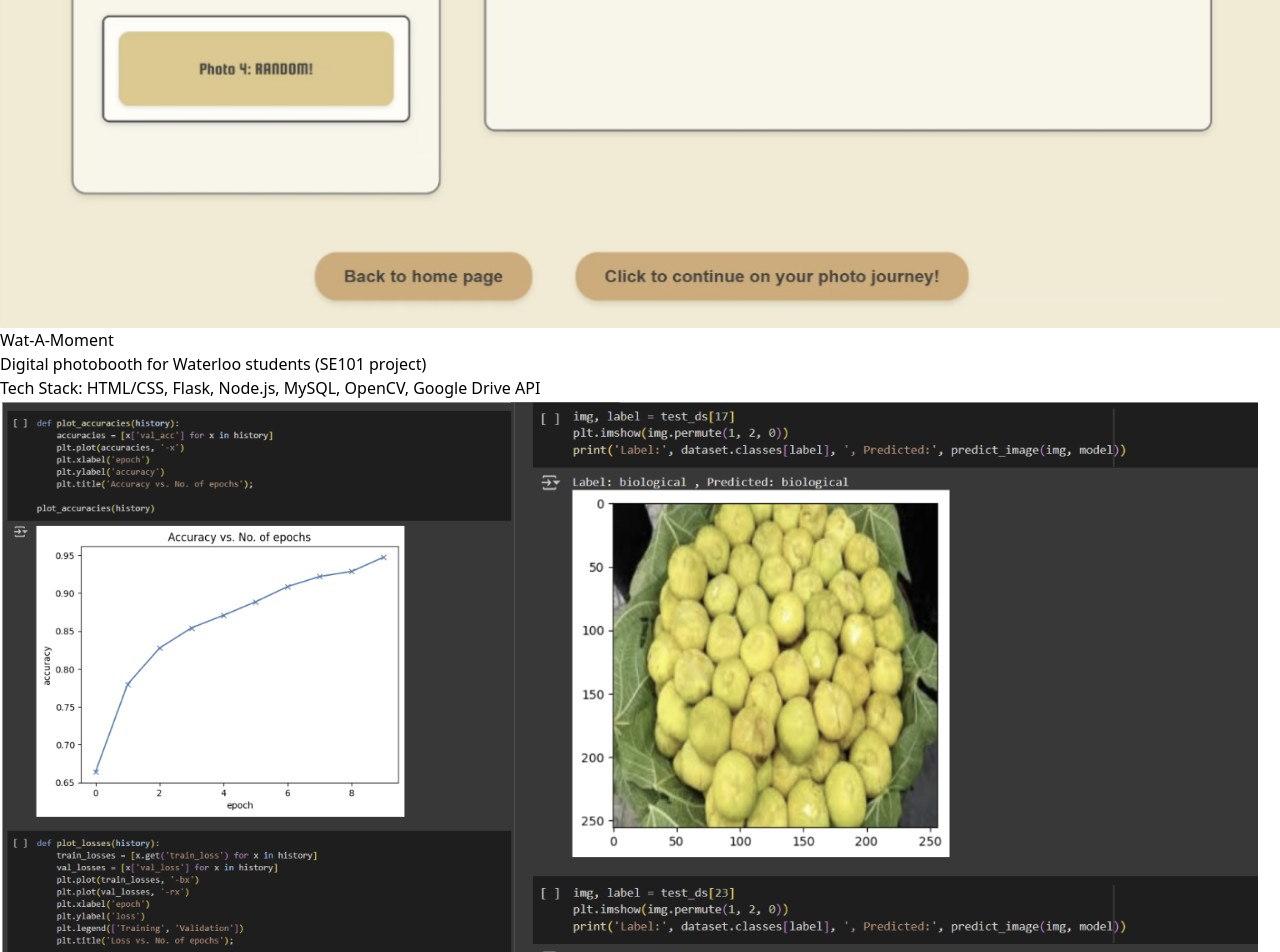
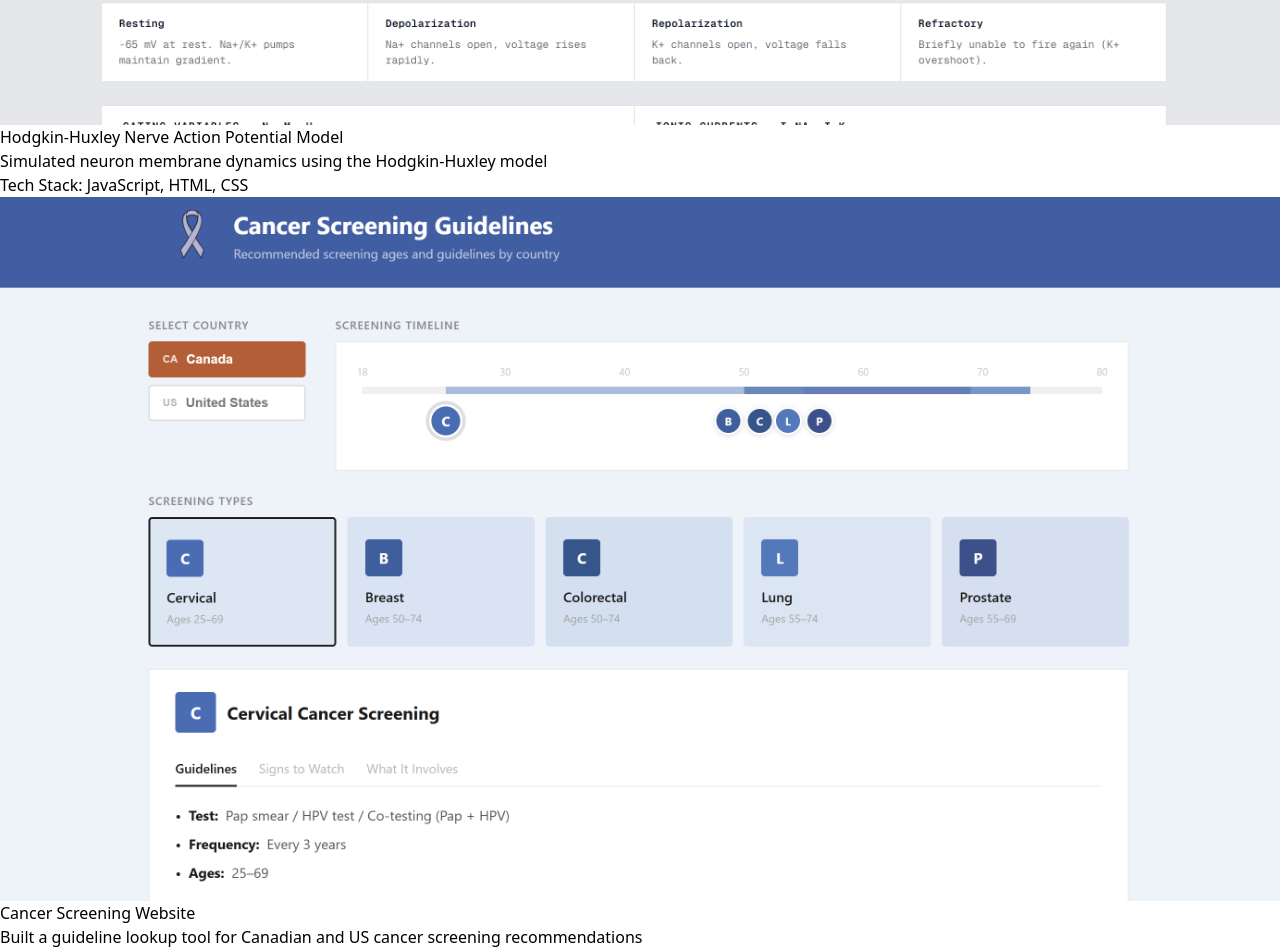
Before and after one commit to sophian098/sophianguyen, a React (Vite) app: page /sophianguyen/projects in a window 1280 px wide. Shown: the part 2000-2952 px from the top of the page. Built offline with nearby package versions, Linux system fonts and the light colour scheme.

Commit message:
Update projects

```diff
--- a/src/data/projects.js
+++ b/src/data/projects.js
@@ -1,3 +1,5 @@
+import HH from "../assets/images/HH.png";
+import cancer_screening from "../assets/images/cancer_screening.png";
 import watamoment from "../assets/images/watamoment.jpeg";
 import garbage from "../assets/images/garbage.jpeg";
 import cyberchef from "../assets/images/cyberchef.jpeg";
@@ -7,9 +9,23 @@
 
 export const projects = [
     {
+        title: "Hodgkin-Huxley Nerve Action Potential Model",
+        image: HH,
+        subtitle: "Simulated neuron membrane dynamics using the Hodgkin-Huxley model",
+        techStack: "JavaScript, HTML, CSS",
+        link: "https://github.com/sophian098/Wat-A-Moment"
+    },
+    {
+        title: "Cancer Screening Website",
+        image: cancer_screening,
+        subtitle: "Built a guideline lookup tool for Canadian and US cancer screening recommendations",
+        techStack: "JavaScript, HTML, CSS",
+        link: "https://sophian098.github.io/cancer_screening/"
+    },
+    {
         title: "Wat-A-Moment",
         image: watamoment,
-        subtitle: "Digital photobooth for Waterloo students (SE101 project)",
+        subtitle: "Created a digital photobooth for capturing and sharing event memories",
         techStack: "HTML/CSS, Flask, Node.js, MySQL, OpenCV, Google Drive API",
         link: "https://github.com/sophian098/Wat-A-Moment"
     },
```
Also changed, not shown: src/assets/images/HH.png (added), src/assets/images/cancer_screening.png (added).
